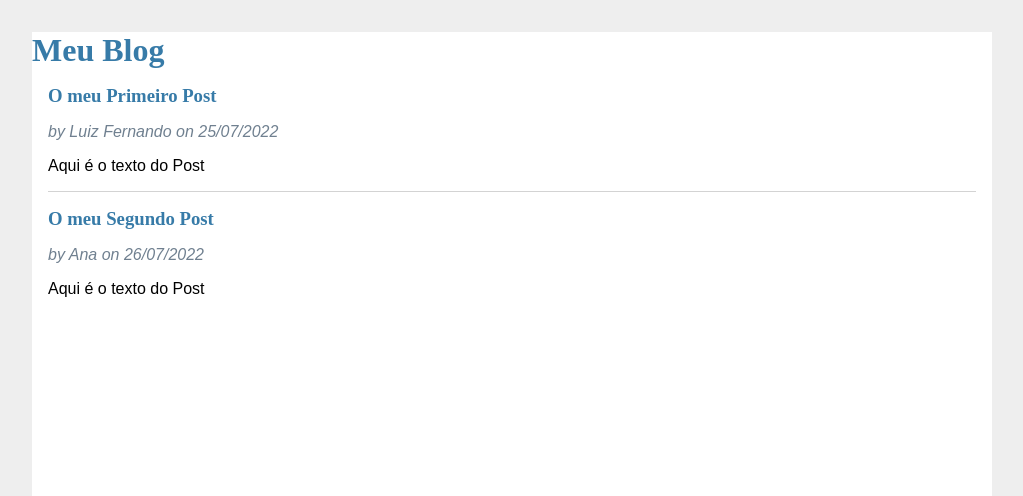
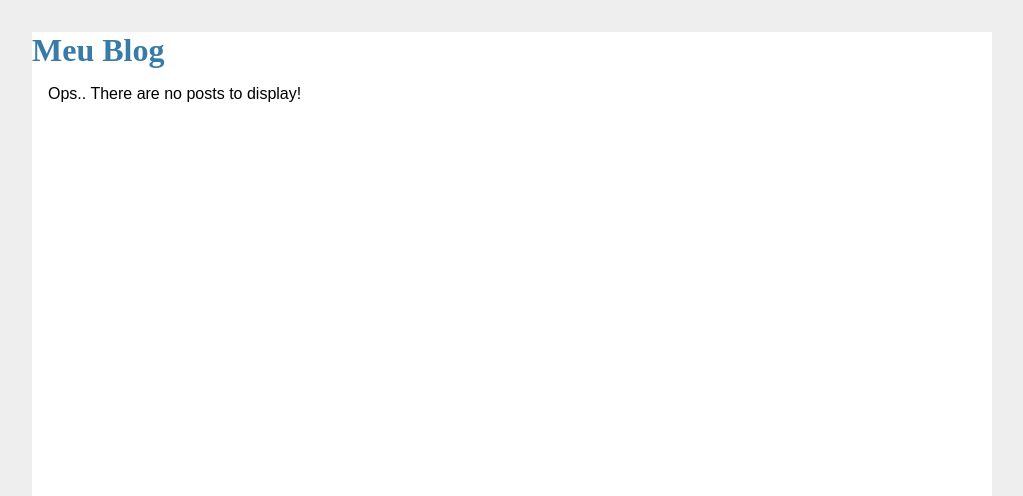
Before and after one commit to luizfrodrigues/blog-ocean, a Flask app: page / in a window 1280 px wide. Shown: the top 496 px of the page, without its empty margins (128-1151 px from the left). Run offline with Flask 2, Linux system fonts and the light colour scheme; data that the repository does not hold is empty.

Commit message:
Implementação do banco de dados

```diff
--- a/app.py
+++ b/app.py
@@ -1,23 +1,42 @@
-from flask import Flask, render_template
+from flask import Flask, render_template, redirect, url_for
 from datetime import datetime
+from flask_sqlalchemy import SQLAlchemy
 
 app = Flask("hello")
+app.config["SQLALCHEMY_DATABASE_URI"] = "sqlite:///app.db"
+app.config["SQLALCHEMY_TRACK_MODIFICATIONS"] = False
 
-posts = [
-    {
-        "title": "O meu Primeiro Post",
-        "body": "Aqui é o texto do Post",
-        "author": "Luiz Fernando",
-        "created": datetime(2022,7,25)
-    },
-    {
-        "title": "O meu Segundo Post",
-        "body": "Aqui é o texto do Post",
-        "author": "Ana",
-        "created": datetime(2022,7,26)
-    },
-]
+db = SQLAlchemy(app)
+
+class Post(db.Model):
+    __tablename__ = 'posts'
+    id = db.Column(db.Integer, primary_key=True, autoincrement=True)
+    title = db.Column(db.String(70), nullable=False)
+    body = db.Column(db.String(500))
+    created = db.Column(db.DateTime, nullable=False, default=datetime.now)
+    user_id = db.Column(db.Integer, db.ForeignKey('users.id'))
+
+class User(db.Model):
+    __tablename__ = "users"
+    id = db.Column(db.Integer, primary_key=True, autoincrement=True)
+    username = db.Column(db.String(20), nullable=False, unique=True, index=True)
+    email = db.Column(db.String(64), nullable=False, unique=True)
+    password_hash = db.Column(db.String(128), nullable=False)
+    posts = db.relationship('Post', backref='author')
+
+db.create_all()
+
 
 @app.route("/")
 def index():
+    posts = Post.query.all()
     return render_template("index.html", posts=posts)
+
+@app.route("/populate")
+def populate():
+    post1 = Post(title = "Post1", body="Texto do Post", author="Luiz")
+    post2 = Post(title = "Post2", body="Texto do Post", author="Ana")
+    db.session.add(post1)
+    db.session.add(post2)
+    db.session.commit()
+    return redirect(url_for('index'))
--- a/requirements.txt
+++ b/requirements.txt
@@ -1,5 +1,8 @@
 click==8.1.3
 Flask==2.1.3
+Flask-SQLAlchemy==2.5.1
+greenlet==1.1.2
 itsdangerous==2.1.2
 python-dotenv==0.20.0
+SQLAlchemy==1.4.39
 Werkzeug==2.1.2
--- a/static/style.css
+++ b/static/style.css
@@ -3,6 +3,7 @@
     background: #eee;
     padding: 1rem;
 }
+
 body{
     max-width: 960px;
     margin: 0 auto;
@@ -13,20 +14,30 @@
     color: #377ba8;
     margin: 1rem 0;
 }
+
 hr{
     border: none;
     border-top: 1px solid lightgray;
 }
+
 .content{
     padding: 0 1rem 1rem;
 }
+
 .post > header > div:first-of-type{
     flex: auto;
 }
+
 .post .about{
     color: slategray;
     font-style: italic;
 }
+
 .post .body{
     white-space: pre-line;
 }
+
+.no-post {
+    font-style: italic;
+    color: gray;
+}
--- a/templates/base.html
+++ b/templates/base.html
@@ -1,7 +1,7 @@
 <html>
     <head>
         <title> {% block title %}{% endblock %} - Meu Blog </title>
-        <link rel="stylesheet" href="/static/style.css">
+        <link rel="stylesheet" href="{{ url_for('static', filename='style.css')}}">
     </head>
 
     <body>
--- a/templates/index.html
+++ b/templates/index.html
@@ -1,7 +1,5 @@
 {% extends "base.html" %}
-
-{%block title %} Página Inicial {% endblock %}
-
+{% block title %} Página Inicial {% endblock %}
 {% block content %}
 {% for post in posts %}
     <article class="post">
@@ -9,7 +7,7 @@
             <div>
                 <h1>{{ post.title }}</h1>
                 <div class="about">
-                    by {{ post.author }} on {{ post.created.strftime('%d/%m/%Y') }}
+                    by {{ post.author.username }} on {{ post.created.strftime('%d/%m/%Y') }}
                 </div>
             </div>
         </header>
@@ -18,5 +16,7 @@
     {% if not loop.last %}
         <hr>
     {% endif %}
+{% else %}
+    <p class="no-posts"> Ops.. There are no posts to display! </p>
 {% endfor %}
 {% endblock%}
```
Also changed, not shown: 1 other file.
